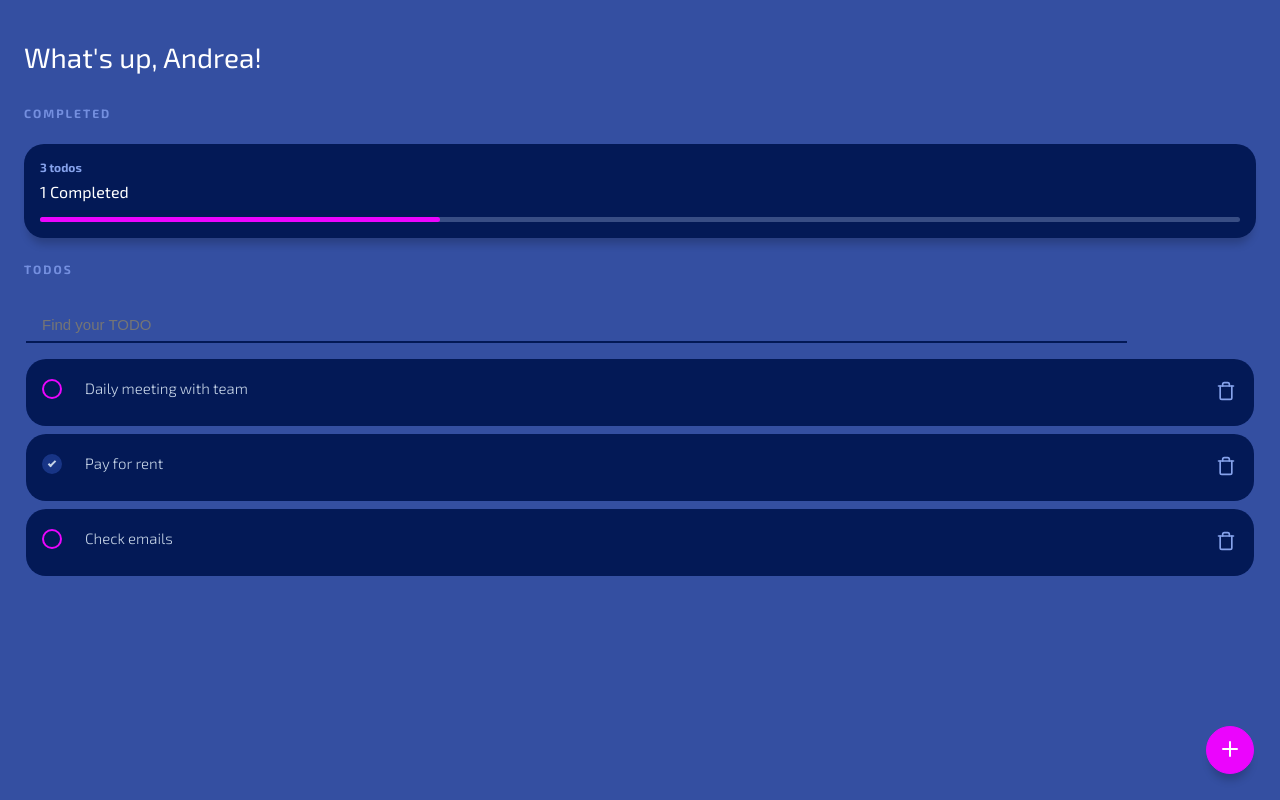
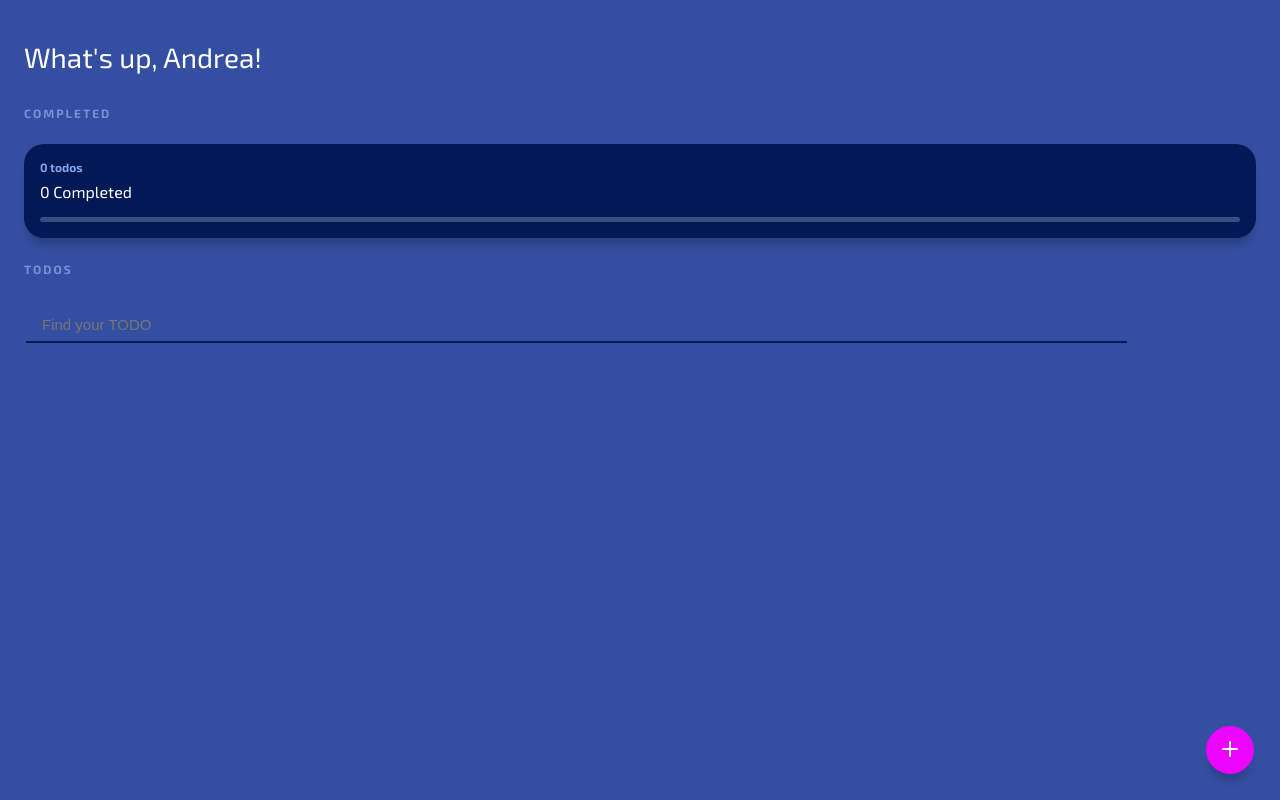
Before and after one commit to andrecontdi/todo-app, a React (Create React App) app: page / in a window 1280 px wide. Built offline with nearby package versions, Linux system fonts and the light colour scheme.

Commit message:
feat: migrating from class component to functional component

```diff
--- a/src/App.js
+++ b/src/App.js
@@ -5,15 +5,6 @@ import { Todo } from './components/todo';
 import './App.css';
 
 function App() {
-  localStorage.setItem(
-    'todos',
-    JSON.stringify([
-      { id: 1, text: 'Daily meeting with team', completed: false },
-      { id: 2, text: 'Pay for rent', completed: true },
-      { id: 3, text: 'Check emails', completed: false },
-    ])
-  );
-
   return (
     <React.Fragment>
       <Header />
--- a/src/components/todo/add/index.js
+++ b/src/components/todo/add/index.js
@@ -2,9 +2,9 @@ import React from 'react';
 import { FiPlus } from 'react-icons/fi';
 import './add-todo.css';
 
-function AddTodo({ handleModalOpening }) {
+function AddTodo({ handleShowModal }) {
   return (
-    <button className="add-button" onClick={handleModalOpening}>
+    <button className="add-button" onClick={handleShowModal}>
       <FiPlus style={{ color: '#ffffff', fontSize: '24px' }} />
     </button>
   );
--- a/src/components/todo/form/index.js
+++ b/src/components/todo/form/index.js
@@ -2,7 +2,7 @@ import React from 'react';
 import { FiXCircle } from 'react-icons/fi';
 import './todo-form.css';
 
-function TodoForm({ handleAddTodo, handleModalClosing }) {
+function TodoForm({ handleAddTodo, handleShowModal }) {
   const [inputValue, setInputValue] = React.useState();
   const [inputValueError, setInputValueError] = React.useState();
 
@@ -29,7 +29,7 @@ function TodoForm({ handleAddTodo, handleModalClosing }) {
   return (
     <React.Fragment>
       <div className="close--container">
-        <button className="close" onClick={() => handleModalClosing()}>
+        <button className="close" onClick={() => handleShowModal()}>
           <FiXCircle style={{ color: '#86a2eb', fontSize: '30px' }} />
         </button>
       </div>
--- a/src/components/todo/index.js
+++ b/src/components/todo/index.js
@@ -7,138 +7,124 @@ import { AddTodo } from './add';
 import { Modal } from '../modal';
 import { TodoForm } from './form';
 
-class Todo extends React.Component {
-  constructor(props) {
-    super(props);
+function useLocalStorage(itemName, initialValue) {
+  const localStorageItem = localStorage.getItem(itemName);
+  let parsedItem;
 
-    this.state = {
-      todos: [],
-      totalTodos: 0,
-      completedTodos: 0,
-      progressBar: {
-        progressBar: '',
-        progressBarWitdh: 320,
-        progress: 0,
-      },
-      openModal: false,
-      searchedTodos: [],
+  if (!localStorageItem) {
+    localStorage.setItem(itemName, JSON.stringify(initialValue));
+    parsedItem = initialValue;
+  } else {
+    parsedItem = JSON.parse(localStorageItem);
+  }
+
+  const [item, setItem] = React.useState(parsedItem);
+
+  const saveItem = (newItem) => {
+    const stringifiedItem = JSON.stringify(newItem);
+    localStorage.setItem(itemName, stringifiedItem);
+    setItem(newItem);
   };
 
-    const localStorageTodos = localStorage.getItem('todos');
-
-    if (localStorageTodos) {
-      this.state.todos = JSON.parse(localStorageTodos);
+  return [
+    item,
+    saveItem,
+  ];
 }
 
-    this.state.searchedTodos = this.state.todos;
 
-    this.handleTodoSearch = this.handleTodoSearch.bind(this);
-    this.handleAddTodo = this.handleAddTodo.bind(this);
-    this.handleModalClosing = this.handleModalClosing.bind(this);
+function Todo() {
+  const [todos, setTodos] = useLocalStorage('todos', []);
+  const [searchValue, setSearchValue] = React.useState('');
+  const [progress, setProgress] = React.useState(0);
+  const [showModal, setShowModal] = React.useState(false);
+
+  let searchedTodos = []
+  let totalTodos = todos.length;
+  let completedTodos = todos.filter((todo) => !!todo.completed).length;
+
+  if (!searchValue) {
+    searchedTodos = todos
+  } else {
+    searchedTodos = todos.filter((todo) => todo.text.toLowerCase().includes(searchValue.toLowerCase()));
   }
 
-  countingTodos() {
-    let totalTodos = this.state.todos.length;
-    let completedTodos = this.state.todos.filter((todo) => !!todo.completed).length;
-
-    this.setState({ totalTodos, completedTodos });
-
-    return { totalTodos, completedTodos };
-  }
-
-  handleProgressBarUpdate() {
-    const { totalTodos, completedTodos } = this.countingTodos();
+  const handleProgressBarUpdate = React.useCallback(() => {
     const progressBar = document.querySelector('.card__progress-bar');
     const progressBarWitdh = progressBar.offsetWidth;
     const progress = (completedTodos * progressBarWitdh) / totalTodos;
 
-    this.setState({ progressBar: { progressBar, progressBarWitdh, progress } });
-  }
+    setProgress(progress);
+  }, [totalTodos, completedTodos]);
 
-  handleTodoSearch(text) {
-    this.setState({
-      searchedTodos: [...this.state.todos.filter((todo) => todo.text.toLowerCase().includes(text.toLowerCase()))],
-    });
-  }
 
-  handleCompleteTodo(todoId) {
-    const todoIndex = this.state.todos.findIndex((todo) => todo.id === todoId);
-    const todosCopy = [...this.state.todos];
+  React.useEffect(() => {
+    window.addEventListener('resize', handleProgressBarUpdate);
+  }, [handleProgressBarUpdate]);
+
+  // As callback for useState
+  React.useEffect(() => handleProgressBarUpdate(), [handleProgressBarUpdate])
+
+  const saveTodos = (todos) => {
+    setTodos(todos);
+    handleProgressBarUpdate();
+  };
+
+  const handleCompleteTodo = (todoId) => {
+    const todoIndex = todos.findIndex((todo) => todo.id === todoId);
+    const todosCopy = [...todos];
 
     todosCopy[todoIndex].completed = !todosCopy[todoIndex].completed;
-    this.setState({ todos: todosCopy, searchedTodos: todosCopy }, () => {
-      this.countingTodos();
-      this.handleProgressBarUpdate();
-    });
-  }
 
-  handleDeleteTodo(todoId) {
-    const todoIndex = this.state.todos.findIndex((todo) => todo.id === todoId);
-    const todosCopy = [...this.state.todos];
+    saveTodos(todosCopy);
+  };
+
+  const handleDeleteTodo = (todoId) => {
+    const todoIndex = todos.findIndex((todo) => todo.id === todoId);
+    const todosCopy = [...todos];
 
     todosCopy.splice(todoIndex, 1);
-    this.setState({ todos: todosCopy, searchedTodos: todosCopy }, () => {
-      this.countingTodos();
-      this.handleProgressBarUpdate();
-    });
-  }
 
-  handleAddTodo(text) {
-    const todosCopy = [...this.state.todos];
+    saveTodos(todosCopy);
+  };
+
+  const handleAddTodo = (text) => {
+    const todosCopy = [...todos];
+
     todosCopy.push({
       text,
-      id: todosCopy[todosCopy.length - 1].id + 1,
+      id: Math.floor(Math.random() * 1000),
       completed: false,
     });
-    this.setState({ todos: todosCopy, searchedTodos: todosCopy }, () => {
-      this.countingTodos();
-      this.handleProgressBarUpdate();
-      this.handleModalClosing();
-    });
-  }
 
-  handleModalOpening() {
-    this.setState({ openModal: !this.state.openModal });
-  }
+    saveTodos(todosCopy);
 
-  handleModalClosing() {
-    this.setState({ openModal: false });
-  }
+    handleShowModal();
+  };
 
-  render() {
+  const handleShowModal = () => {
+    setShowModal(!showModal);
+  };
+
   return (
     <main>
-        <TodoStats
-          totalTodos={this.state.totalTodos}
-          completedTodos={this.state.completedTodos}
-          progressBar={this.state.progressBar}
-        />
-        <TodoList handleTodoSearch={this.handleTodoSearch}>
-          {this.state.searchedTodos.map((todo) => (
+      <TodoStats totalTodos={totalTodos} completedTodos={completedTodos} progress={progress} />
+      <TodoList setSearchValue={setSearchValue}>
+        {searchedTodos.map((todo) => (
           <TodoItem
             key={todo.id}
             todo={todo}
-              handleCompleteTodo={() => this.handleCompleteTodo(todo.id)}
-              handleDeleteTodo={() => this.handleDeleteTodo(todo.id)}
+            handleCompleteTodo={() => handleCompleteTodo(todo.id)}
+            handleDeleteTodo={() => handleDeleteTodo(todo.id)}
           />
         ))}
       </TodoList>
-        <Modal openModal={this.state.openModal}>
-          <TodoForm handleAddTodo={this.handleAddTodo} handleModalClosing={this.handleModalClosing} />
+      <Modal openModal={showModal}>
+        <TodoForm handleAddTodo={handleAddTodo} handleShowModal={handleShowModal} />
       </Modal>
-        <AddTodo handleModalOpening={() => this.handleModalOpening()} />
+      <AddTodo handleShowModal={() => handleShowModal()} />
     </main>
   );
 }
 
-  componentDidMount() {
-    this.countingTodos();
-    this.handleProgressBarUpdate();
-
-    window.addEventListener('resize', () => this.handleProgressBarUpdate());
-
-    this.handleProgressBarUpdate = this.handleProgressBarUpdate.bind(this);
-  }
-}
-
 export { Todo };
--- a/src/components/todo/list/index.js
+++ b/src/components/todo/list/index.js
@@ -1,10 +1,9 @@
 import React from 'react';
 import './todo-list.css';
 
-function TodoList({ children, handleTodoSearch }) {
+function TodoList({ children, setSearchValue }) {
   const handleSearchInput = (event) => {
-    console.log(event.target.value);
-    handleTodoSearch(event.target.value);
+    setSearchValue(event.target.value);
   };
 
   return (
--- a/src/components/todo/stats/index.js
+++ b/src/components/todo/stats/index.js
@@ -1,7 +1,7 @@
 import React from 'react';
 import './todo-stats.css';
 
-function TodoStats({ totalTodos, completedTodos, progressBar }) {
+function TodoStats({ totalTodos, completedTodos, progress }) {
   return (
     <section className="stats">
       <h3 className="section-header">COMPLETED</h3>
@@ -9,7 +9,7 @@ function TodoStats({ totalTodos, completedTodos, progressBar }) {
         <h3 className="card__header">{totalTodos} todos</h3>
         <p className="card__content">{completedTodos} Completed</p>
         <div className="card__progress-bar">
-          <div className="card__progress-bar--bar" style={{ width: progressBar.progress }}></div>
+          <div className="card__progress-bar--bar" style={{ width: progress }}></div>
         </div>
       </div>
     </section>
```
Also changed, not shown: src/components/todo/old-index.js (added, +144 -0 lines), 1 other file (tests, documents, lock files or other folders). Lines whose indentation alone changed are shown as unchanged.
